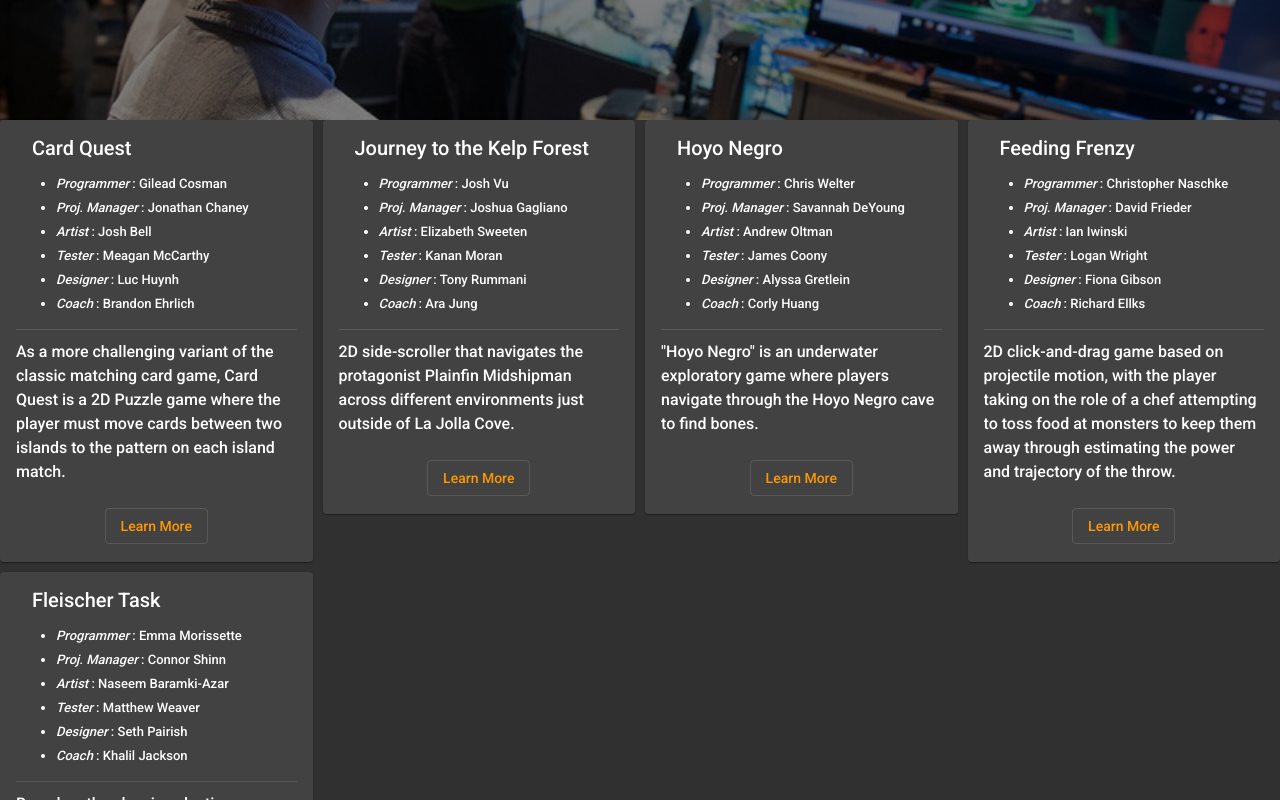
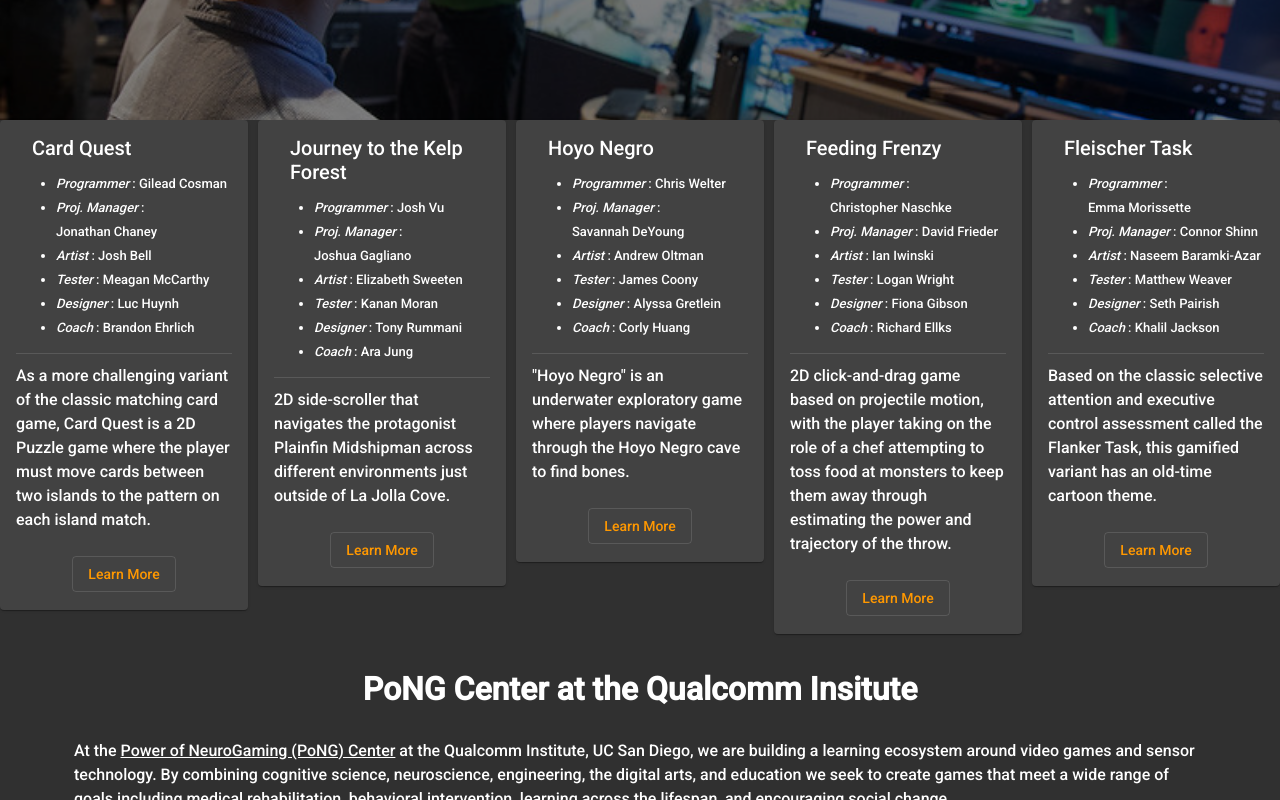
Before and after one commit to powerofneurogaming/internship2020-angular, an Angular app: page / in a window 1280 px wide. Shown: the part 1460-2260 px from the top of the page. Built offline with nearby package versions, Linux system fonts and the light colour scheme.

Commit message:
better card layout on page

```diff
--- a/src/app/final/final.component.html
+++ b/src/app/final/final.component.html
@@ -42,8 +42,8 @@
             </div>
         </div>
     </div>
-    <div fxLayout.xs="column" fxLayout="row wrap" fxLayoutGap="10px grid">
-        <div fxFlex.sm="50%" fxFlex.md="33%" fxFlex.gt-md="25%" *ngFor="let t of teams">
+    <div fxLayout="row" fxLayout.lt-lg="row wrap" fxLayout.lt-md="column" fxLayoutGap="10px grid">
+        <div fxFlex fxFlex.lt-lg="33%" fxFlex.lt-md="95%" *ngFor="let t of teams">
             <mat-card>
                 <mat-card-header>
                     <mat-card-title>{{t.teamname}}</mat-card-title>
--- a/src/app/teams.ts
+++ b/src/app/teams.ts
@@ -5,7 +5,7 @@ export const teams = [
             {
                 title: "Programmer",
                 name: "Gilead\u00A0Cosman",
-                photo: "../../assets/images/small/Gili.gif"
+                photo: "assets/images/small/Gili.gif"
             },
             { title: "Proj.\u00A0Manager", name: "Jonathan\u00A0Chaney" },
             { title: "Artist", name: "Josh\u00A0Bell" },
```
